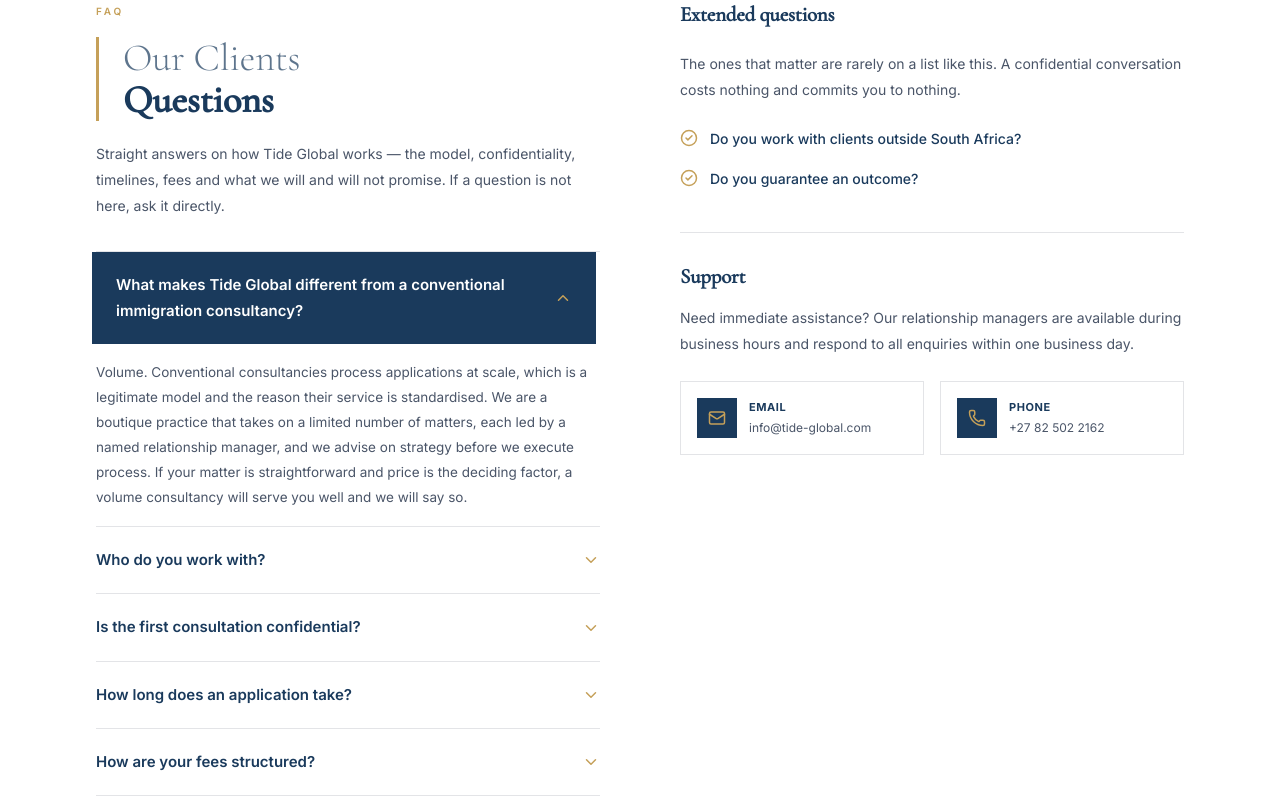
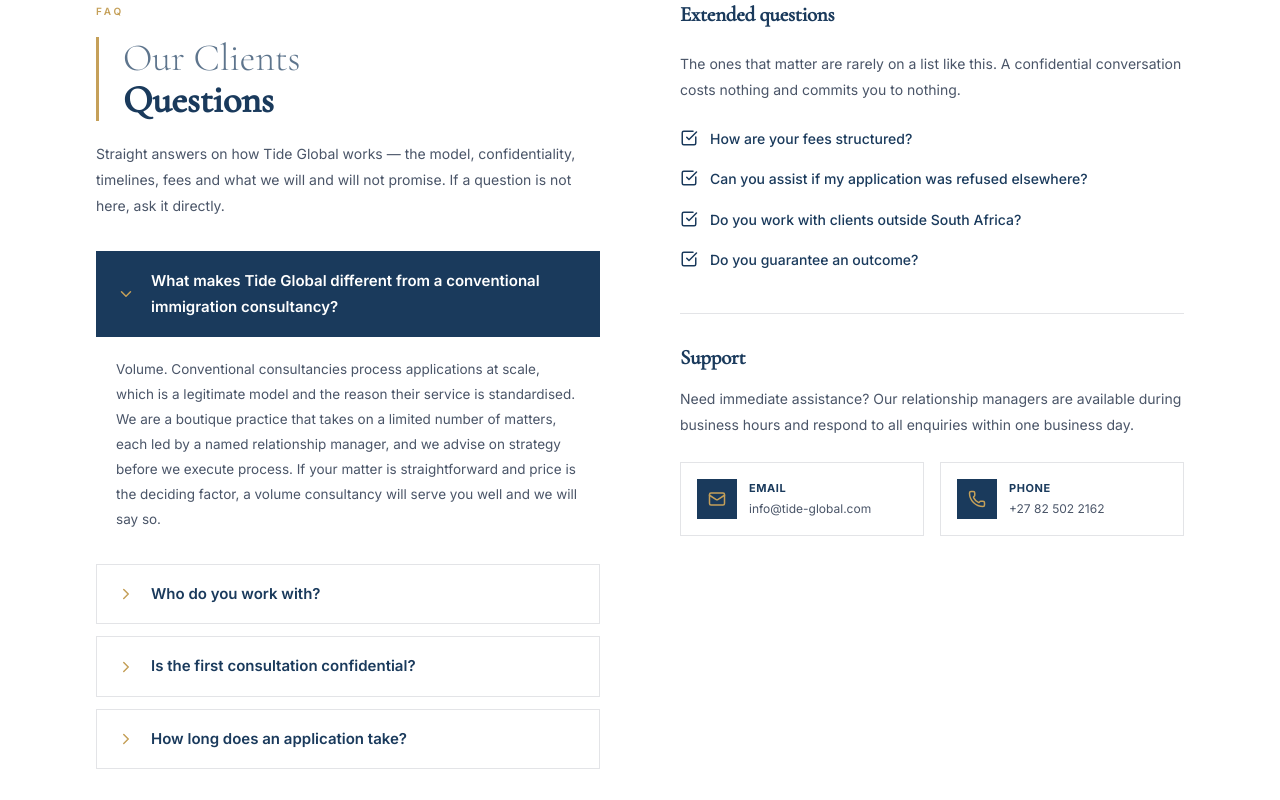
Before and after one commit to Theodhos/Business-Consulting, a Next.js app: page /faq in a window 1280 px wide. Shown: the part 680-1480 px from the top of the page. Built offline with nearby package versions, Linux system fonts and the light colour scheme.

Commit message:
first commit

```diff
--- a/src/components/FaqPageClient.tsx
+++ b/src/components/FaqPageClient.tsx
@@ -2,7 +2,7 @@
 
 import { useEffect, useRef, useState } from "react";
 import Link from "next/link";
-import { ArrowRight, ChevronDown, CheckCircle2, Mail, Phone } from "lucide-react";
+import { ArrowRight, ChevronDown, CheckCircle2, Mail, Phone, CheckSquare } from "lucide-react";
 import { Container } from "@/components/ui/Section";
 import { faqs, site } from "@/lib/content";
 
@@ -28,9 +28,9 @@
   const { ref, inView } = useInView();
   const [openIdx, setOpenIdx] = useState(0);
 
-  // Split FAQs into left accordion and right checklist
-  const accordionFaqs = faqs.slice(0, Math.min(faqs.length, 6));
-  const checklistFaqs = faqs.slice(6, Math.min(faqs.length, 10));
+  // Split FAQs into left accordion and right checklist (Balanced 4 and 4)
+  const accordionFaqs = faqs.slice(0, 4);
+  const checklistFaqs = faqs.slice(4, 8);
 
   return (
     <section ref={ref as React.RefObject<HTMLElement>} className="w-full bg-paper py-16 lg:py-28 border-t border-silver/40">
@@ -58,26 +58,26 @@
             </div>
 
             {/* Accordion */}
-            <div className="flex flex-col">
+            <div className="flex flex-col gap-3">
               {accordionFaqs.map((faq, i) => {
                 const isOpen = i === openIdx;
                 return (
-                  <div key={faq.q} className="border-b border-silver/40 first:border-t first:border-silver/40">
+                  <div key={faq.q} className="flex flex-col">
                     <button
                       onClick={() => setOpenIdx(isOpen ? -1 : i)}
                       className={[
-                        "w-full flex items-center justify-between gap-4 py-5 text-left font-sans text-[14px] sm:text-[15px] font-semibold transition-all duration-300",
-                        isOpen ? "bg-navy text-white px-5 sm:px-6 -mx-1" : "text-navy hover:text-gold px-0"
+                        "w-full flex items-center gap-4 py-4 px-5 text-left font-sans text-[14px] sm:text-[15px] font-semibold transition-all duration-300 border",
+                        isOpen ? "bg-navy text-white border-navy" : "bg-white text-navy border-silver/40 hover:border-gold/60"
                       ].join(" ")}
                     >
-                      <span>{faq.q}</span>
                       <ChevronDown
                         size={18}
                         className={[
                           "shrink-0 transition-transform duration-300",
-                          isOpen ? "rotate-180 text-gold" : "text-gold"
+                          isOpen ? "text-gold rotate-0" : "text-gold -rotate-90"
                         ].join(" ")}
                       />
+                      <span>{faq.q}</span>
                     </button>
                     <div
                       className={[
@@ -85,7 +85,7 @@
                         isOpen ? "max-h-60 opacity-100" : "max-h-0 opacity-0"
                       ].join(" ")}
                     >
-                      <p className="py-4 font-sans text-[13.5px] leading-[1.85] text-slate">
+                      <p className="py-5 px-5 font-sans text-[13.5px] leading-[1.85] text-slate">
                         {faq.a}
                       </p>
                     </div>
@@ -98,7 +98,7 @@
           {/* RIGHT — Extended Questions Checklist + Support */}
           <div
             className={[
-              "flex flex-col gap-10 transition-all duration-1000 delay-200 ease-out",
+              "flex flex-col gap-10 transition-all duration-1000 delay-200 ease-out mt-8 lg:mt-0",
               inView ? "opacity-100 translate-x-0" : "opacity-0 translate-x-12"
             ].join(" ")}
           >
@@ -112,7 +112,7 @@
                 <ul className="space-y-4">
                   {checklistFaqs.map((faq) => (
                     <li key={faq.q} className="flex items-start gap-3">
-                      <CheckCircle2 size={18} className="shrink-0 mt-0.5 text-gold" />
+                      <CheckSquare size={18} strokeWidth={2} className="shrink-0 mt-0.5 text-navy" />
                       <span className="font-sans text-[14px] font-medium text-navy">{faq.q}</span>
                     </li>
                   ))}
```
